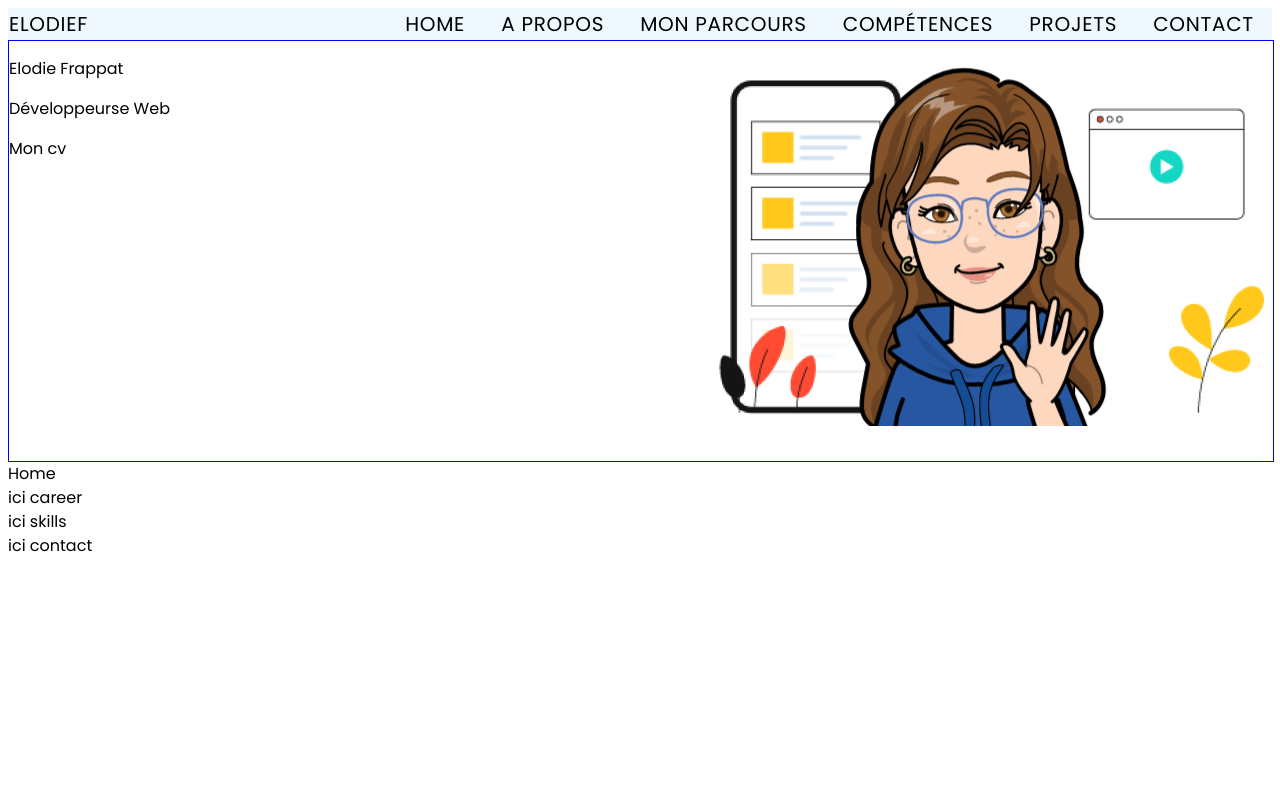
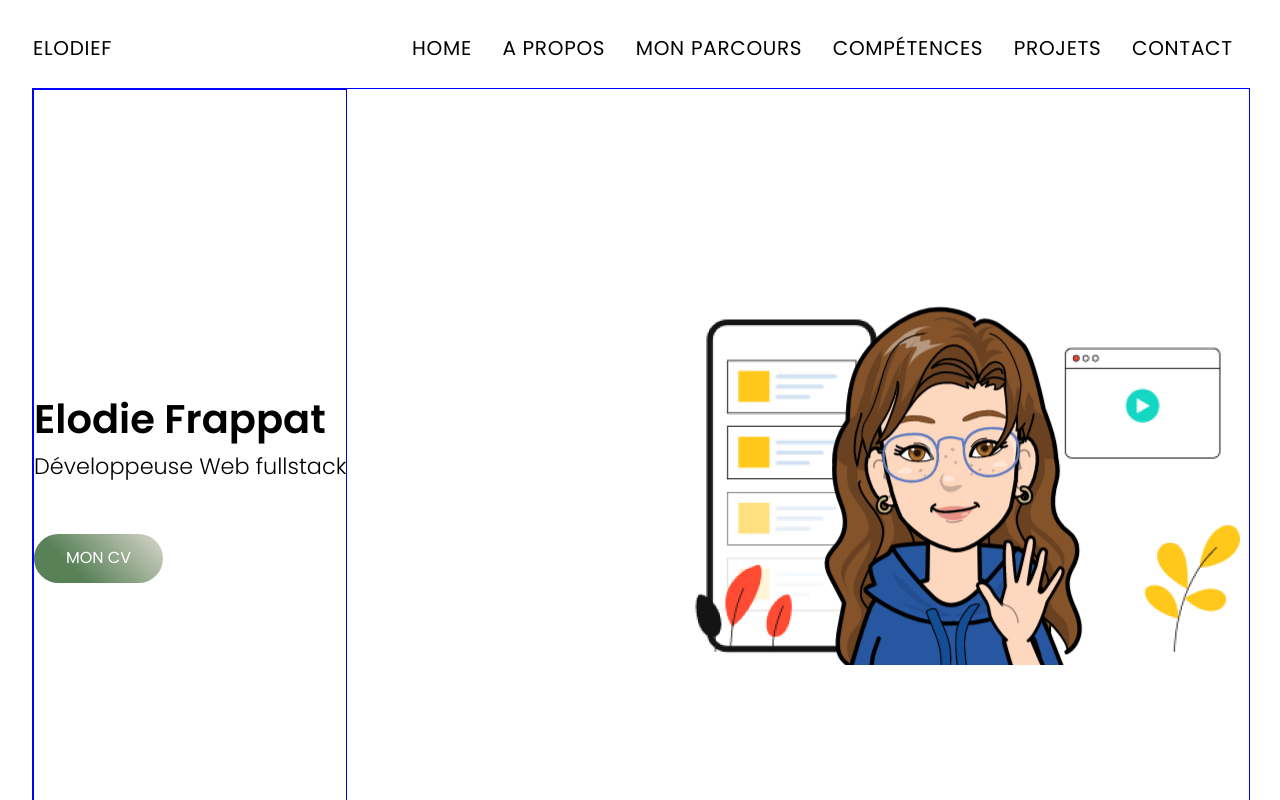
Before and after one commit to Zubiik/elo-portfolio, a React (Vite) app: page / in a window 1280 px wide. Shown: the top 800 px of the page. Built offline with nearby package versions, Linux system fonts and the light colour scheme.

Commit message:
add header and nav

```diff
--- a/src/components/Header/index.jsx
+++ b/src/components/Header/index.jsx
@@ -1,15 +1,15 @@
 import React from "react";
-// import { Container, CustomButton } from "./styled";
+import { HeaderContainer, Title, SubTitle, ButtonToLoad } from "./styled";
 
 const Header = () => {
   return (
-    <div>
+    <HeaderContainer>
       <div>
-        <p> Elodie Frappat</p>
-        <p>Développeurse Web</p>
-        <p>Mon cv</p>
+        <Title> Elodie Frappat</Title>
+        <SubTitle>Développeuse Web fullstack</SubTitle>
+        <ButtonToLoad>Mon cv</ButtonToLoad>
       </div>
-    </div>
+    </HeaderContainer>
   );
 };
 
--- a/src/components/Header/styled.js
+++ b/src/components/Header/styled.js
@@ -0,0 +1,30 @@
+import styled from "@emotion/styled";
+
+export const HeaderContainer = styled.div`
+  height: 100vh;
+  display: flex;
+  align-items: center;
+  border: blue solid 1px;
+`;
+
+export const Title = styled.h1`
+  padding-bottom: 0.6rem;
+  font-size: 2.5rem;
+  font-weight: 600;
+`;
+export const SubTitle = styled.h2`
+  padding-bottom: 1.6rem;
+  font-size: 1.4rem;
+  font-weight: 300;
+`;
+export const ButtonToLoad = styled.button`
+  margin-top: 1.5rem;
+  background: linear-gradient(45deg, #588157, #588157 30%, #dad7cd);
+  color: white;
+  border-radius: 3rem;
+  padding: 0.8rem 2rem;
+  border-radius: 3rem;
+  text-align: center;
+  text-transform: uppercase;
+  transition: all 0.3s ease-in-out;
+`;
--- a/src/components/Navigation/styled.js
+++ b/src/components/Navigation/styled.js
@@ -1,13 +1,17 @@
 import styled from "@emotion/styled";
 
 export const Container = styled.div`
-  background-color: aliceblue;
   display: flex;
+  height: 80px;
   justify-content: space-between;
   width: 100%;
   letter-spacing: 0.7px;
   text-transform: uppercase;
   font-size: 20px;
+  font-weight: 400;
+  position: sticky;
+  top: 0px;
+  background-color: white;
 `;
 export const NavContainer = styled.div`
   display: flex;
@@ -23,7 +27,7 @@ export const CustomButton = styled.button`
 `;
 export const HomeButton = styled.button`
   display: flex;
-  align-self: flex-start;
+  align-self: center;
   border: 1px solid transparent;
   cursor: pointer;
   &:hover {
--- a/src/index.css
+++ b/src/index.css
@@ -13,7 +13,17 @@
 a {
   all: unset;
 }
+p {
+  margin : 0;
+}
+h1,h2,h3,h4 {
+  margin : 0;
+}
+body {
+  margin-left: 2rem;
+  margin-right: 2rem;
 
+}
 button{
   all: unset;
 }
--- a/src/styled.js
+++ b/src/styled.js
@@ -2,6 +2,7 @@ import styled from "@emotion/styled";
 
 export const HeaderContainer = styled.header`
   display: flex;
+  align-items: center;
   width: 100%;
   justify-content: space-between;
   border: 1px solid blue;
--- a/src/theme.js
+++ b/src/theme.js
@@ -2,7 +2,7 @@ export const theme = {
   colors: {
     green: "#588157",
     sapin: "#3A5A40",
-    emerald: "344E41",
+    emerald: "#344E41",
     black: "#555",
   },
   lightColors: {
```
Also changed, not shown: bibi.png (added), bobi.png (added).
